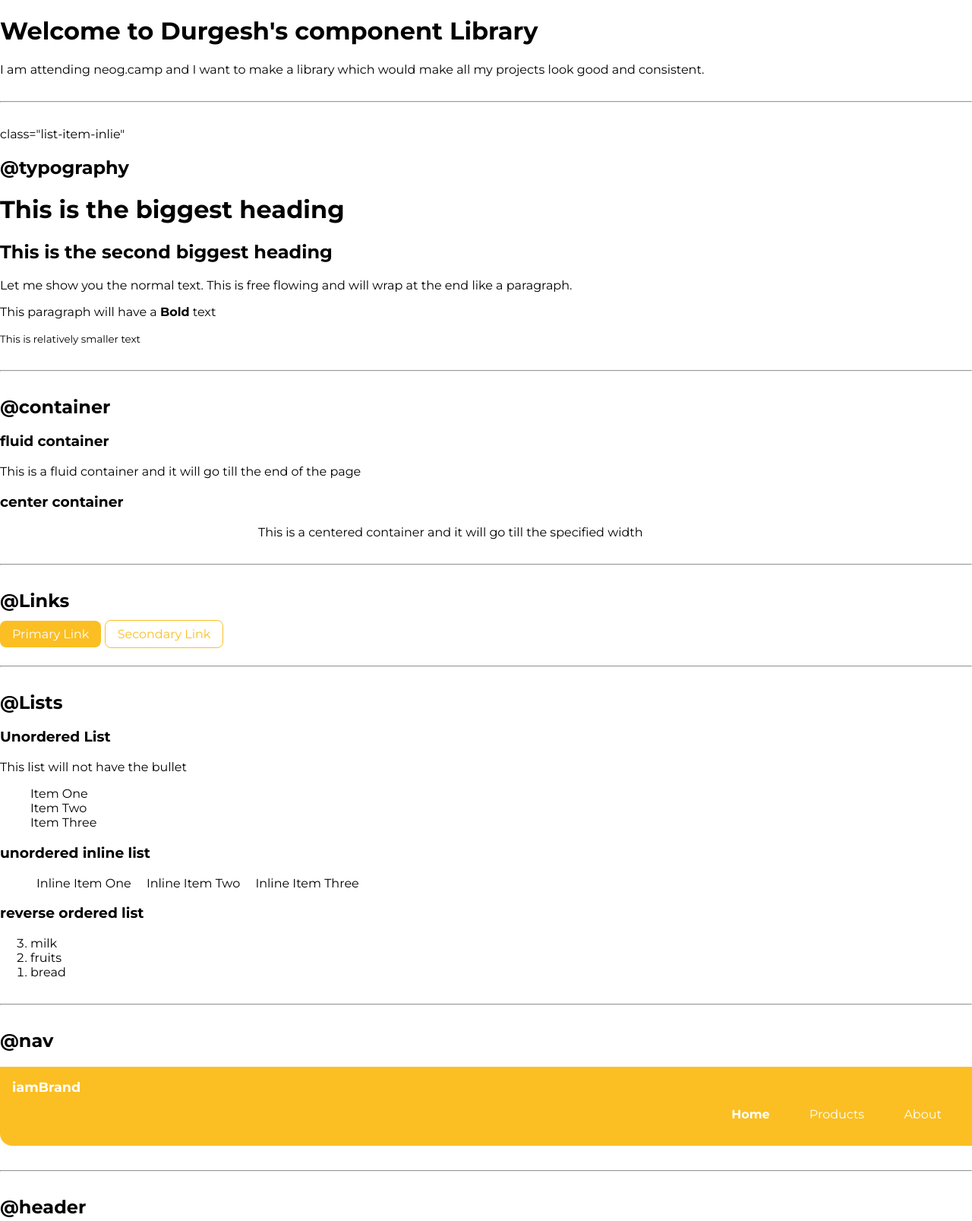
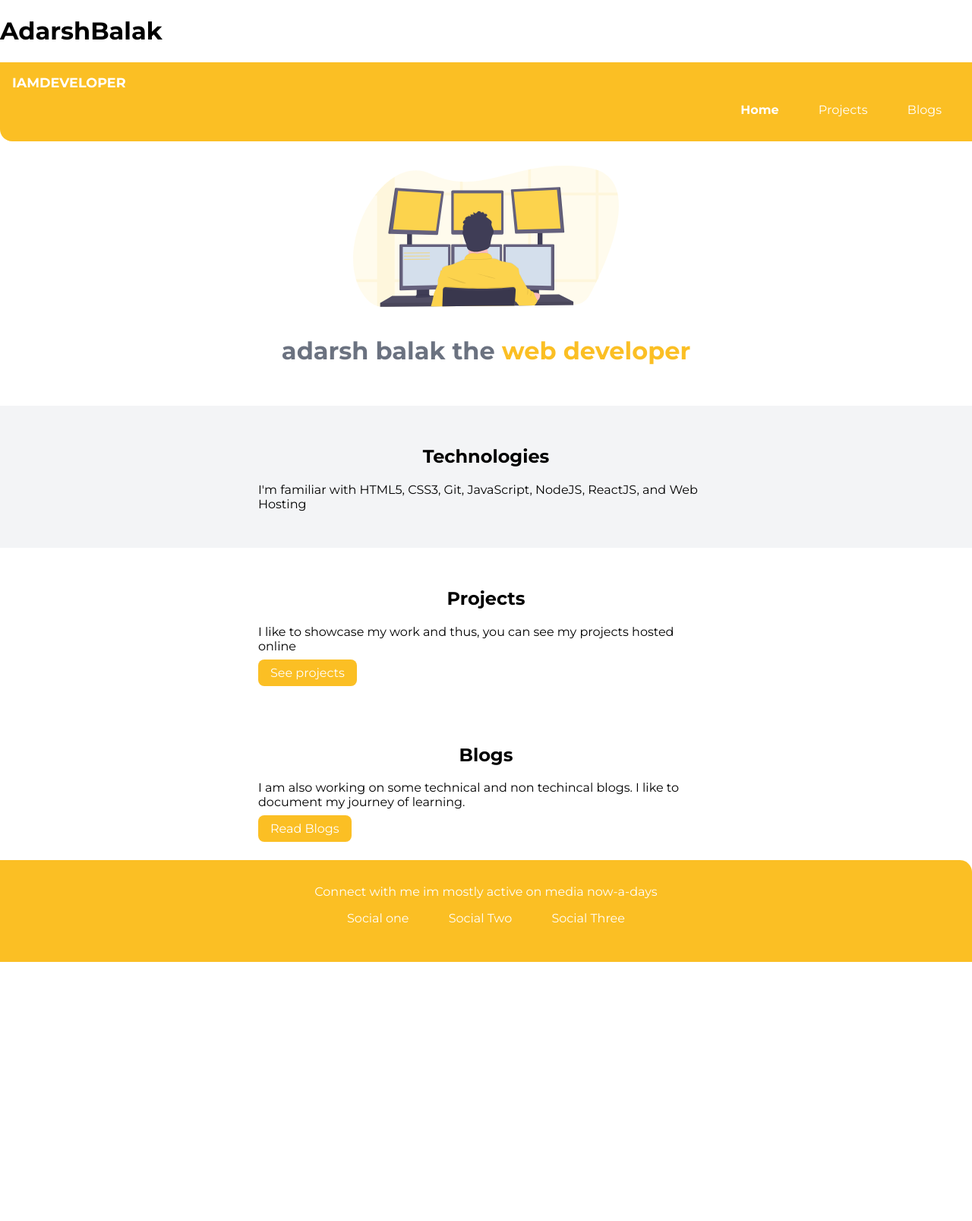
Before and after one commit to durgesh07-byte/Neogcamp-lesson-3--live-, a plain HTML site: page index.html in a window 1280 px wide. Shown: the top 1607 px of the page at 76% size. After the commit the page ends 1266 px from the top, so only its background shows below. Drawn offline with Linux system fonts and the light colour scheme.

Commit message:
feat:added component
added components from lib

```diff
--- a/index.html
+++ b/index.html
@@ -4,121 +4,58 @@
 <head>
     <meta charset="UTF-8">
     <meta name="viewport" content="width=device-width, initial-scale=1.0">
-    <title>Component Library</title>
+    <title>Home | AdarshBalak</title>
     <link rel="stylesheet" href="styles.css">
 </head>
 
 <body>
-    <h1>Welcome to Durgesh's component Library</h1>
-    <p>I am attending neog.camp and I want to make a library which would make all my
-        projects look good and consistent.</p>
-    <hr>
-    class="list-item-inlie"
-    <h2>@typography</h2>
-    <h1>This is the biggest heading</h1>
-    <h2>This is the second biggest heading</h2>
-    <p>Let me show you the normal text. This is free flowing and will wrap at the end like a paragraph.</p>
-    <p>This paragraph will have a <strong>Bold</strong> text</p>
-    <small>This is relatively smaller text</small>
+    <h1>AdarshBalak</h1>
 
-    <hr>
-
-    <h2>@container</h2>
-    <h3>fluid container</h3>
-    <div class="container-fluid">This is a fluid container and it will go till the end of the page</div>
-
-    <h3>center container</h3>
-    <div class="container container-center">This is a centered container and it will go till the specified width</div>
-
-
-    <hr>
-
-    <h2>@Links</h2>
-    <a class="link link-primary" href="/">Primary Link</a>
-    <a class="link link-secondary" href="/">Secondary Link</a>
-
-
-
-    <hr>
-
-
-    <h2>@Lists</h2>
-    <h3>Unordered List</h3>
-    <p>This list will not have the bullet </p>
-    <ul class="list-non-bullet">
-        <li>Item One</li>
-        <li>Item Two</li>
-        <li>Item Three</li>
-    </ul>
-
-    <h3>unordered inline list</h3>
-
-    <ul class="list-non-bullet">
-        <li class="list-item-inline">Inline Item One</li>
-        <li class="list-item-inline">Inline Item Two</li>
-        <li class="list-item-inline">Inline Item Three</li>
-    </ul>
-
-
-    <h3>reverse ordered list</h3>
-
-    <ol reversed>
-        <li>milk</li>
-        <li>fruits</li>
-        <li>bread</li>
-    </ol>
-
-    <hr>
-
-    <h2>@nav</h2>
     <nav class="navigation">
-        <div class="nav-brand">iamBrand</div>
+        <div class="nav-brand">IAMDEVELOPER</div>
         <ul class="list-non-bullet nav-pills">
             <li class="list-item-inline">
                 <a class="link link-active" href="/">Home</a>
             </li>
             <li class="list-item-inline">
-                <a class="link" href="/">Products</a>
+                <a class="link" href="/">Projects</a>
             </li>
             <li class="list-item-inline">
-                <a class="link" href="/">About</a>
+                <a class="link" href="/">Blogs</a>
             </li>
         </ul>
     </nav>
-    <hr>
 
-    <h2>@header</h2>
     <header class="hero">
-        <img class="hero-img" src="images/hero.svg" />
+        <img class="hero-img" src="/images/hero.svg" />
         <h1 class="hero-heading">adarsh balak the <span class="heading-inverted">web developer</span></h1>
     </header>
 
-    <hr>
-
-    <h2>@section</h2>
-    <section class="section">
+    <section class="section ow">
         <div class="container container-center">
-            <h1>white section</h1>
-            <p>We are an open community of developers building resources for a better Web, regardless of brand, browser,
-                or platform. Anyone can contribute and each person who does makes us stronger. Together we can continue
-                to drive innovation on the Web to serve the greater good. It starts here, with you.</p>
+            <h1>Technologies</h1>
+            <p>I'm familiar with HTML5, CSS3, Git, JavaScript, NodeJS, ReactJS, and Web Hosting</p>
         </div>
     </section>
 
-    <section class="section ow">
+    <section class="section">
         <div class="container container-center">
-            <h1>off white section</h1>
-            <p>We are an open community of developers building resources for a better Web, regardless of brand, browser,
-                or platform. Anyone can contribute and each person who does makes us stronger. Together we can continue
-                to drive innovation on the Web to serve the greater good. It starts here, with you.</p>
+            <h1>Projects</h1>
+            <p>I like to showcase my work and thus, you can see my projects hosted online</p>
+            <a class="link link-primary" href="/">See projects</a>
         </div>
     </section>
 
-    <hr>
+    <section class="section">
+        <div class="container container-center">
+            <h1>Blogs</h1>
+            <p>I am also working on some technical and non techincal blogs. I like to document my journey of learning.</p>
+            <a class="link link-primary" href="/">Read Blogs</a>
+        </div>
+    </section>
 
-    <h2>@footer</h2>
     <footer class="footer">
-        <div class="footer-header">Some small heading inside footer
+        <div class="footer-header">Connect with me im mostly active on media now-a-days
     </div>
         <ul class="social-links list-non-bullet">
             <li class="list-item-inline">
@@ -139,8 +76,6 @@
         </ul>
     </footer>
 
-
-    <!-- <div style="height: 30vh;"> -->
 </body>
 
 </html>
```
Also changed, not shown: lib/components.html (added, +146 -0 lines).
